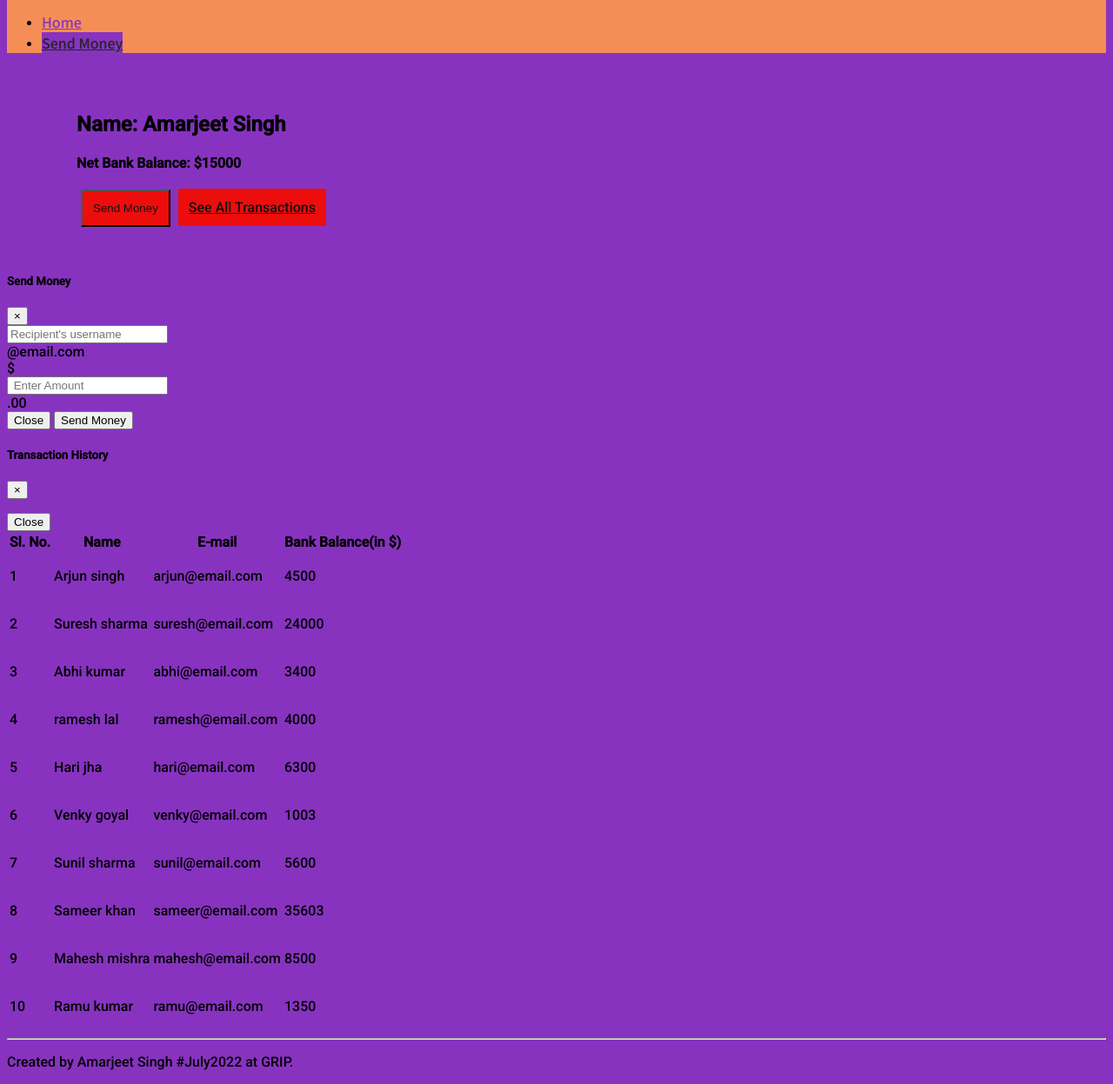
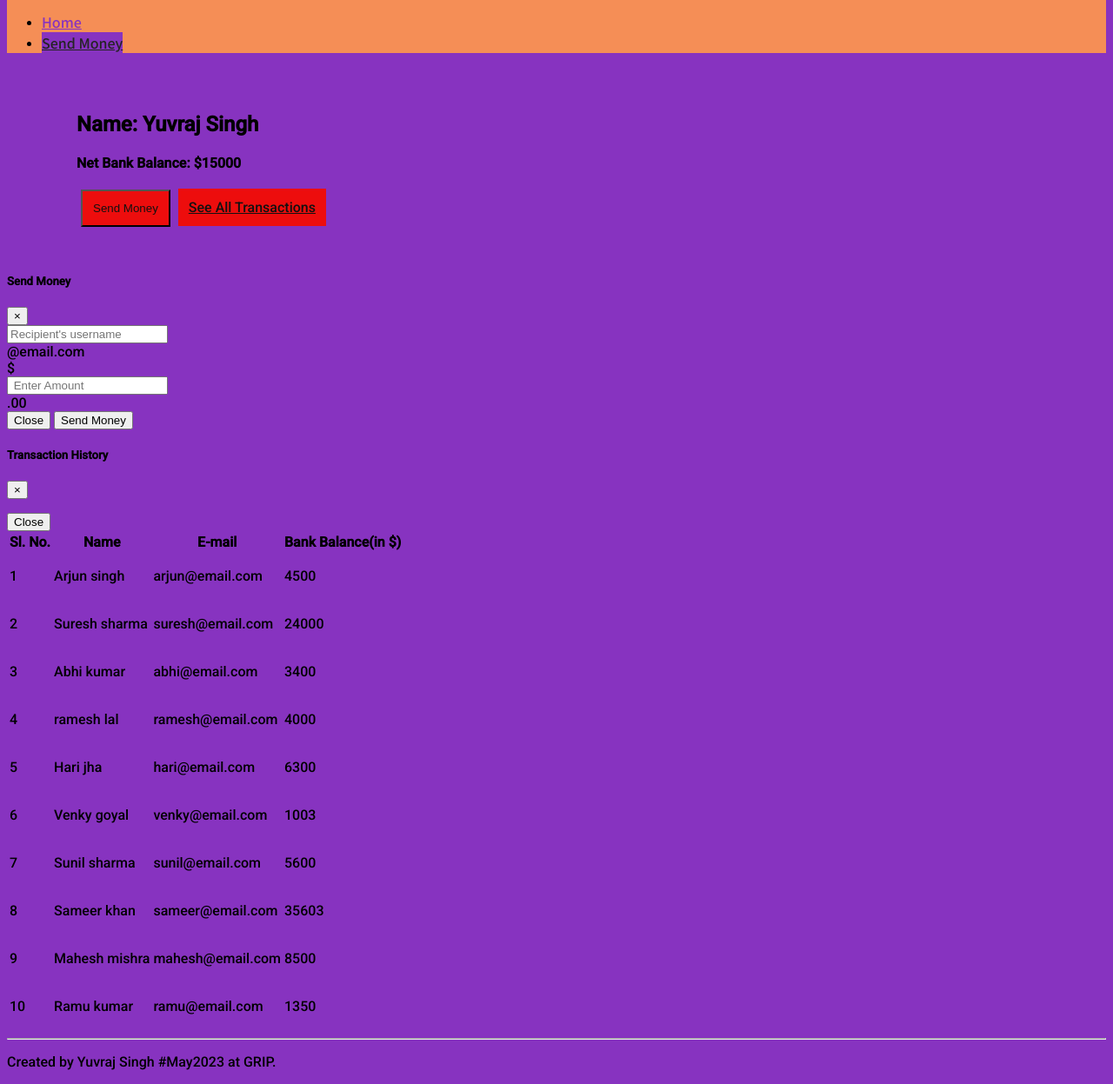
Before and after one commit to yuvrajsingh419/Basic_Banking_System, a plain HTML site: page customers.html in a window 1280 px wide. Shown: the part 39-1286 px from the top of the page at 87% size. Drawn offline with nearby package versions, Linux system fonts and the light colour scheme; a web font is replaced by a local one.

Commit message:
second commit

```diff
--- a/customers.html
+++ b/customers.html
@@ -37,7 +37,7 @@
     <!-- navbar ends here  -->
 
     <div class="my-info text-center">
-        <h2>Name: Amarjeet Singh</h2>
+        <h2>Name: Yuvraj Singh</h2>
         <h4>Net Bank Balance: $<span id="myAccountBalance">15000</span></h4>
 
         <button class="btn btn-info" data-toggle="modal" data-target="#sendMoney">Send Money</button>
@@ -213,7 +213,7 @@
         <hr>
         <div class="row text-center">
           <div class="col-md-6">
-            <p>Created by Amarjeet Singh #July2022 at GRIP.</p>
+            <p>Created by Yuvraj Singh #May2023 at GRIP.</p>
 
           </div>
         </div>
```
